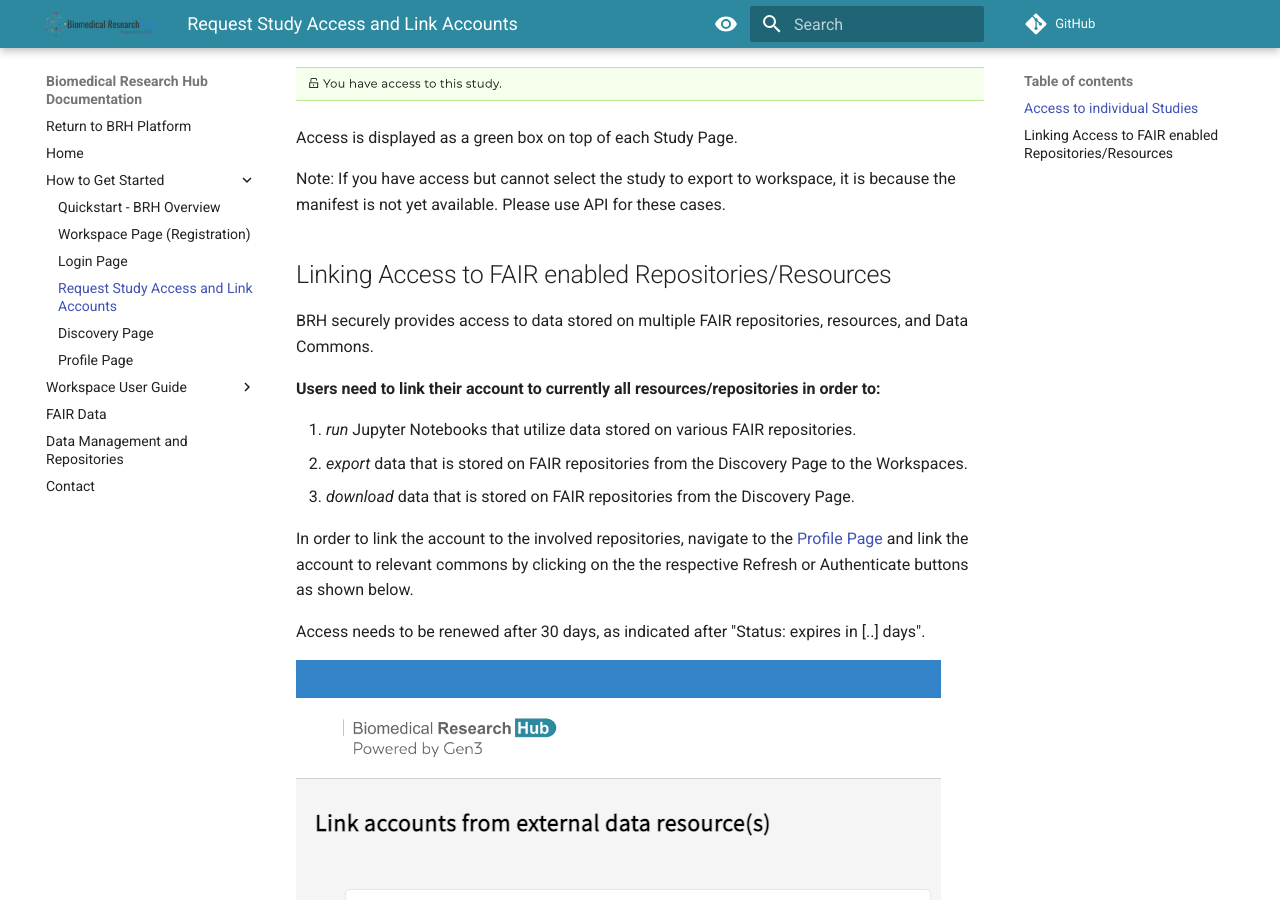
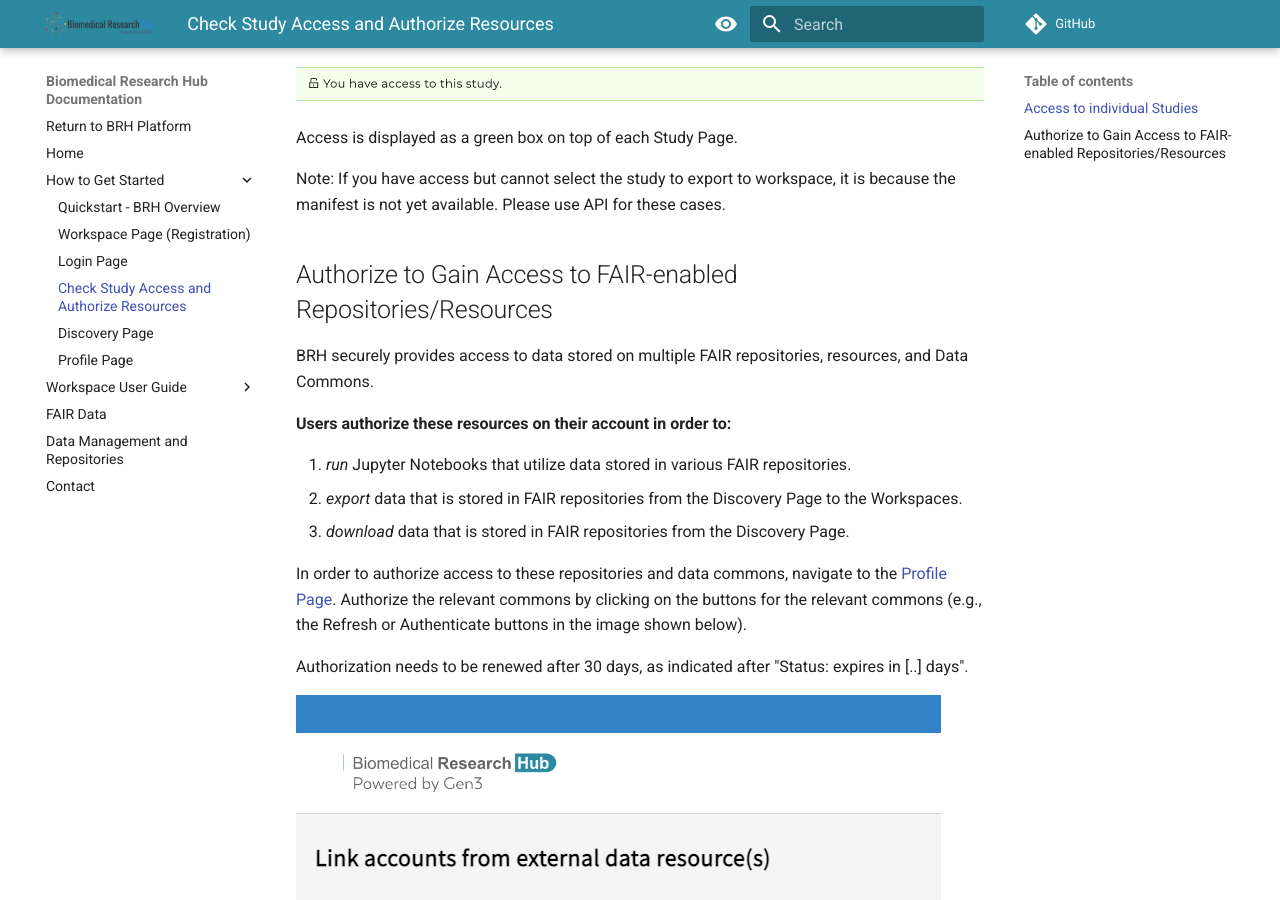
Before and after one commit to uc-cdis/BRH-documentation, an MkDocs documentation site: the page built from docs/07-how_to_check_request_access.md, in a window 1280 px wide and 900 px high, scrolled down 668 px. Built offline with MkDocs 1.6.1 and Material for MkDocs 9.7.7, drawn with Linux system fonts in a browser that asks for light colours; comment, search, counter and statistics services are not loaded.

Commit message:
addimages and update language for workspace

```diff
--- a/docs/04-BRH_overview.md
+++ b/docs/04-BRH_overview.md
@@ -14,9 +14,9 @@
 
 [![Screenshot of Login page][img login]{: style="height:100px"}][Login page]
 
-## [**Request study access and link accounts**][Request study access]
+## [**Check Study Access and Authorize External Data Resources**][Request study access]
 
-Check study access, request access, and connect your account to other resources to access all studies
+Check study access and connect your account to other resources to access all studies for which you are authorized.
 
 [![Screenshot showing you can link your BRH credentials to credentials for external data resources][img req access]{: style="height:100px"}][Request study access]
 
--- a/docs/07-how_to_check_request_access.md
+++ b/docs/07-how_to_check_request_access.md
@@ -18,21 +18,21 @@
 
 Note: If you have access but cannot select the study to export to workspace, it is because the manifest is not yet available. Please use API for these cases.
 
-## Linking Access to FAIR enabled Repositories/Resources
+## Authorize to Gain Access to FAIR-enabled Repositories/Resources
 
 BRH securely provides access to data stored on multiple FAIR repositories, resources, and Data Commons.
 
-**Users need to link their account to currently all resources/repositories in order to:**
+**Users authorize these resources on their account in order to:**
 
-1. *run* Jupyter Notebooks that utilize data stored on various FAIR repositories.
-2. *export* data that is stored on FAIR repositories from the Discovery Page to the Workspaces.
-3. *download* data that is stored on FAIR repositories from the Discovery Page.
+1. *run* Jupyter Notebooks that utilize data stored in various FAIR repositories.
+2. *export* data that is stored in FAIR repositories from the Discovery Page to the Workspaces.
+3. *download* data that is stored in FAIR repositories from the Discovery Page.
 
-In order to link the account to the involved repositories, navigate to the [Profile Page][Profile page] and link the account to relevant commons by clicking on the the respective Refresh or Authenticate buttons as shown below.
+In order to authorize access to these repositories and data commons, navigate to the [Profile Page][Profile page]. Authorize the relevant commons by clicking on the buttons for the relevant commons (e.g., the Refresh or Authenticate buttons in the image shown below).
 
-Access needs to be renewed after 30 days, as indicated after "Status: expires in [..] days".
+Authorization needs to be renewed after 30 days, as indicated after "Status: expires in [..] days".
 
-![Linking access options on the Profile page][img Login other commons]
+![Authorization options on the Profile page][img Login other commons]
 
 
 <!-- Links and Images -->
--- a/mkdocs.yml
+++ b/mkdocs.yml
@@ -8,7 +8,7 @@
     - Quickstart - BRH Overview: 04-BRH_overview.md
     - Workspace Page (Registration): 05-workspace_registration.md
     - Login Page: 06-loginoverview.md
-    - Request Study Access and Link Accounts: 07-how_to_check_request_access.md
+    - Check Study Access and Authorize Resources: 07-how_to_check_request_access.md
     - Discovery Page: 08-discovery_page.md
     - Profile Page: 10-profile_page.md
   - Workspace User Guide:
```
Also changed, not shown: docs/09-workspace_page.md (+5 -3 lines), docs/13-workspace_accounts.md (+11 -7 lines), docs/img/payportal-profile.png (added), docs/img/request-OCC-workspace.png (added), docs/img/request-billingid.png (added), docs/payportal-profile.png (added).
